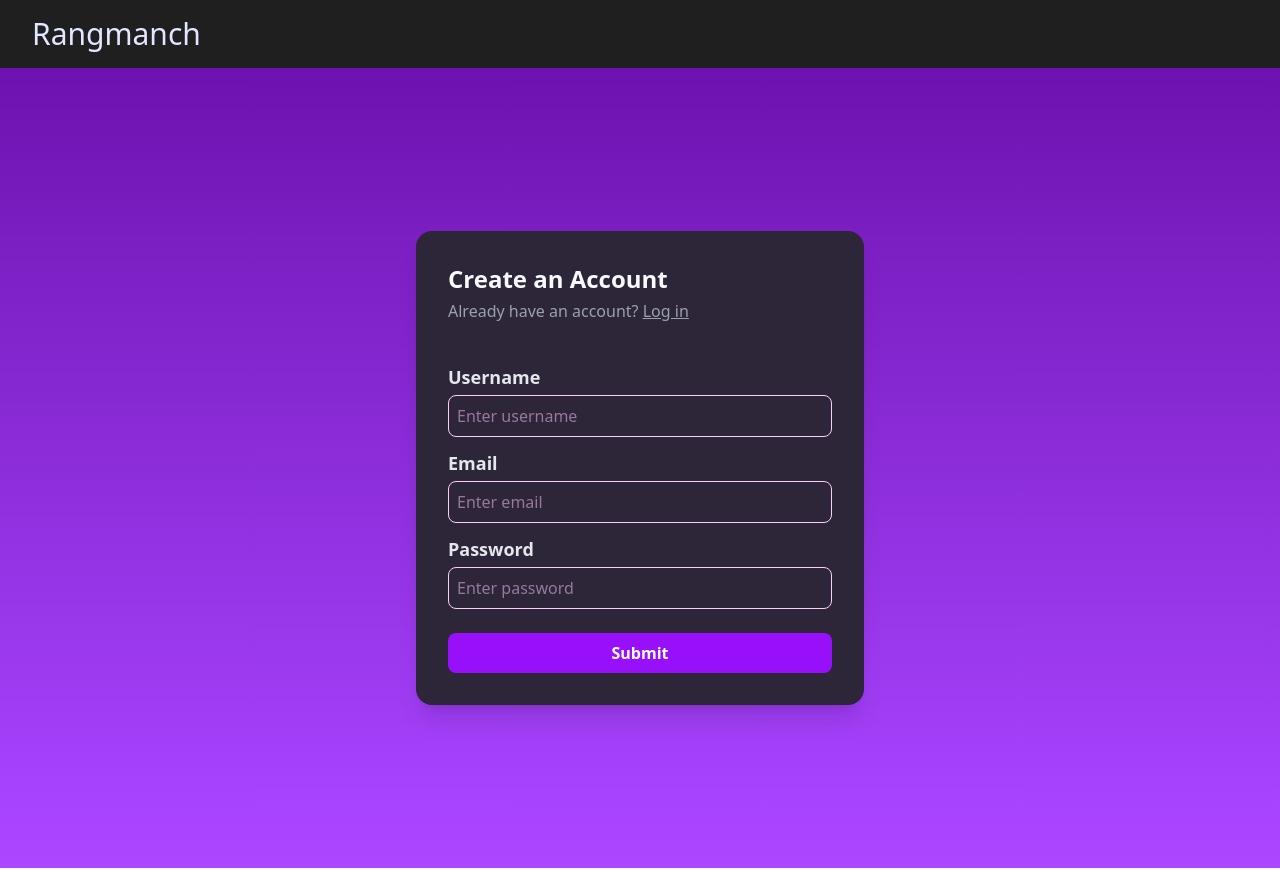
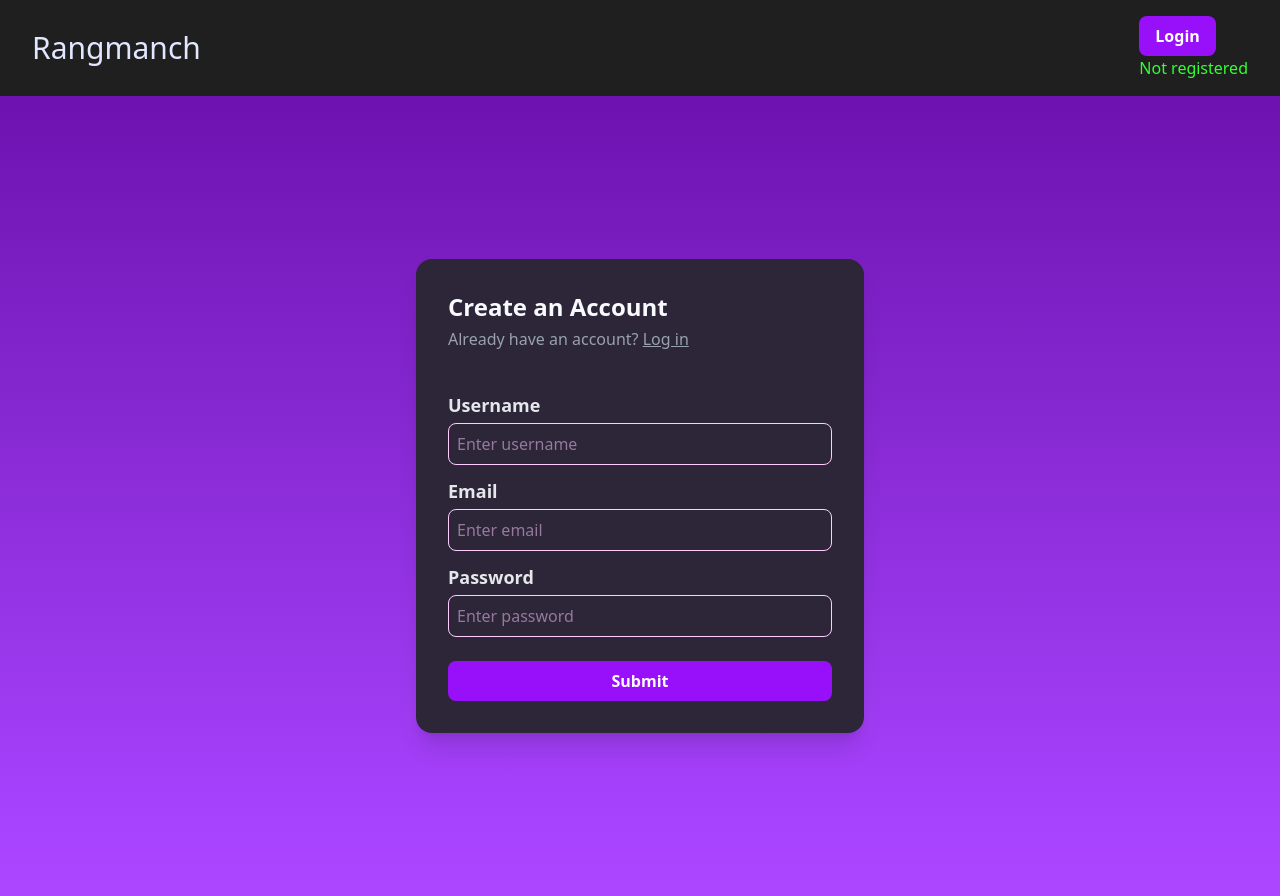
Before and after one commit to Sammie156/Rangmanch, a React (Vite) app in the folder frontend/: page /register in a window 1280 px wide. Before the commit the page ends 868 px from the top, so only its background shows below. Built offline with nearby package versions, Linux system fonts and the light colour scheme.

Commit message:
Fixed Login authentication and storing of JWT token on login Also added Logout button

```diff
--- a/frontend/src/App.jsx
+++ b/frontend/src/App.jsx
@@ -5,7 +5,7 @@ function App() {
     <div className="bg-[#1e1e1e]">
       <Navbar />
     </div>
-  )
+  );
 }
 
 export default App;
--- a/frontend/src/components/Navbar.jsx
+++ b/frontend/src/components/Navbar.jsx
@@ -1,9 +1,37 @@
+import { Link } from "react-router-dom";
+
 function Navbar() {
+  function onLogout() {
+    console.log("Removing tokens");
+
+    localStorage.removeItem("token");
+  }
   return (
-    <nav className="items-center justify-between px-8 py-4 bg-[#1f1f1f] shadow-md">
-      <h1 className="text-3xl text-indigo-100">Rangmanch</h1>
+    <nav className="flex items-center justify-between px-8 py-4 bg-[#1f1f1f] shadow-md">
+      <h1 className="text-3xl text-indigo-100">
+        <Link to="/">Rangmanch</Link>
+      </h1>
+
+      {localStorage.getItem("token") ? (
+        <div>
+          <h1 className="text-[#ffaaff]">Registered</h1>
+          <button
+            onClick={onLogout}
+            className="text-[#ffffff] bg-purple-600 py-2 px-4 font-semibold rounded-lg hover:bg-purple-800 transition"
+          >
+            Logout
+          </button>
+        </div>
+      ) : (
+        <div>
+          <button className="text-[#ffffff] bg-purple-600 py-2 px-4 font-semibold rounded-lg hover:bg-purple-800 transition">
+            <Link to="/login">Login</Link>
+          </button>
+          <h1 className="text-[#33ff33]">Not registered</h1>
+        </div>
+      )}
     </nav>
-  )
+  );
 }
 
 export default Navbar;
--- a/frontend/src/pages/Login.jsx
+++ b/frontend/src/pages/Login.jsx
@@ -14,24 +14,23 @@ function Login() {
   };
 
   // FIXME: NetworkError when attempting to fetch resource.
-  const handleSubmit = async () => {
-    console.log("Handle submitting here");
+  const handleSubmit = async (e) => {
+    e.preventDefault();
     console.log(`Form data : ${formData}`);
 
     try {
-        // FIXME: This is not working
       const res = await fetch("http://localhost:5000/api/users/login", {
         method: "POST",
         headers: { "Content-Type": "application/json" },
         body: JSON.stringify(formData),
       });
 
-      const data = res.json();
+      const data = await res.json();
 
       if (res.ok) {
         console.log(data);
         if (data.token) {
-          // localStorage.setItem("token", data.token);
+          localStorage.setItem("token", data.token);
         }
       }
     } catch (error) {
--- a/frontend/src/pages/Register.jsx
+++ b/frontend/src/pages/Register.jsx
@@ -47,8 +47,8 @@ function Register() {
       try {
         const res = await fetch("http://localhost:5000/api/users/register", {
           method: "POST",
-          headers: {"Content-Type": "application/json"},
-          body: JSON.stringify(formData)
+          headers: { "Content-Type": "application/json" },
+          body: JSON.stringify(formData),
         });
 
         const data = await res.json();
@@ -59,7 +59,7 @@ function Register() {
         } else {
           alert(data.message || "Something went wrong");
         }
-      } catch(error) {
+      } catch (error) {
         console.log(`Error : ${error.message}`);
       }
     }
```
